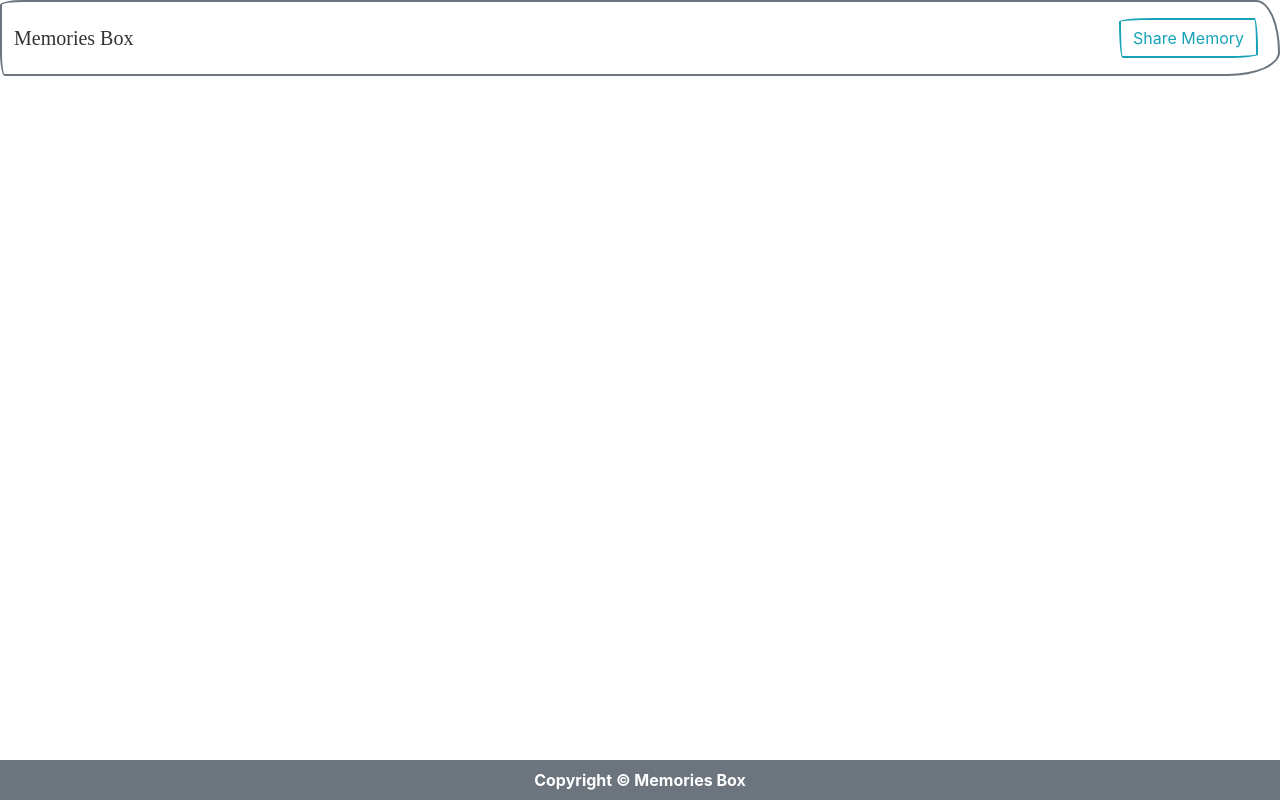
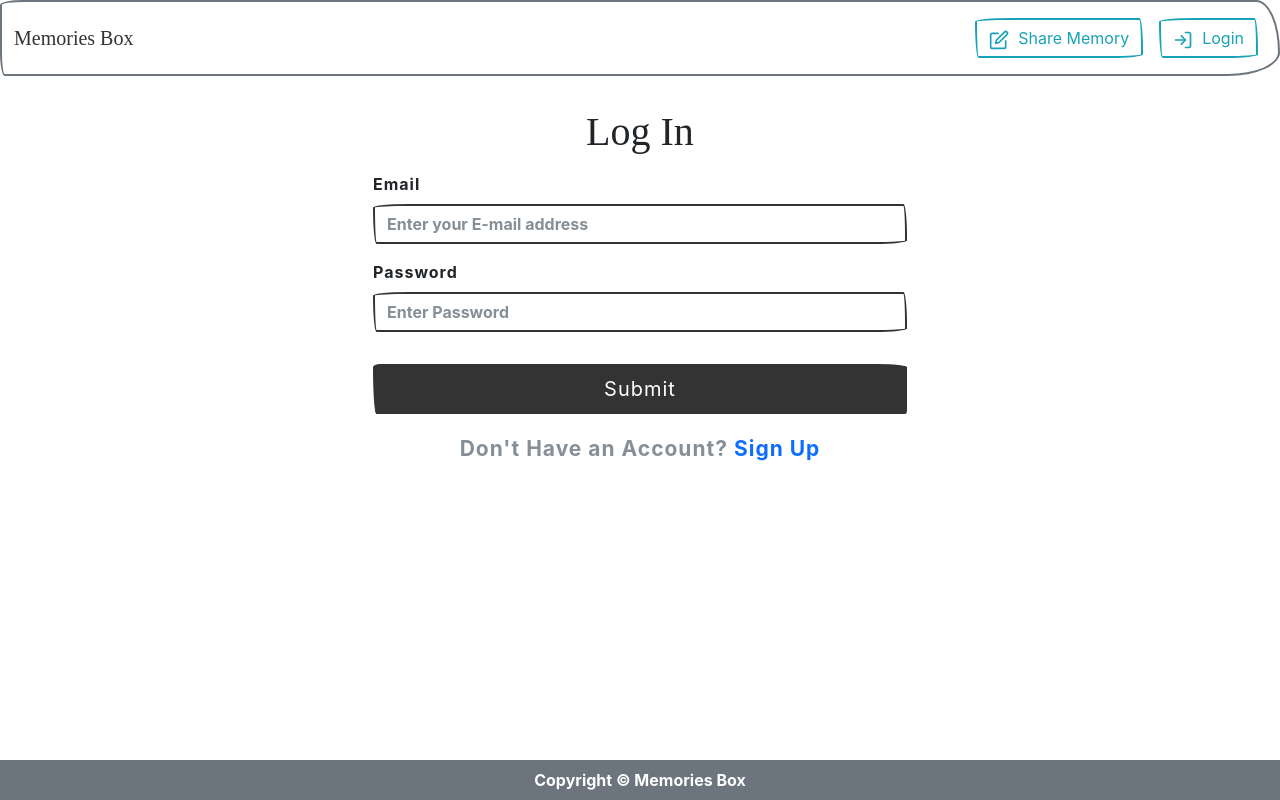
Before and after one commit to YavuzGurdal/memories-box-frontend, a React (Create React App) app: page /auth in a window 1280 px wide. Built offline with nearby package versions, Linux system fonts and the light colour scheme; a web font is replaced by a local one.

Commit message:
login and signup form

```diff
--- a/src/App.js
+++ b/src/App.js
@@ -7,6 +7,7 @@ import Header from './components/Header';
 import Footer from './components/Footer';
 
 import { Container } from 'react-bootstrap'
+import AuthScreen from './Screens/AuthScreen';
 
 
 
@@ -21,6 +22,7 @@ function App() {
             <Route path='/' element={<HomeScreen />} />
             <Route path='/create' element={<CreateScreen />} />
             <Route path='/update/:id' element={<UpdateScreen />} />
+            <Route path='/auth' element={<AuthScreen />} />
           </Routes>
         </Container>
       </main>
--- /dev/null
+++ b/src/Screens/AuthScreen.js
@@ -0,0 +1,117 @@
+import React, { useState } from 'react'
+import { Container, Row, Col, Form, Button } from 'react-bootstrap'
+
+const AuthScreen = () => {
+    const [login, setLogin] = useState(true)
+
+    return (
+        <Container>
+            <Row className='justify-content-center'>
+                <Col xs={12} md={6}>
+                    {
+                        login ?
+                            (
+                                <Form className='align-content-center mt-3'>
+                                    <h1 className='text-center mb-3 text-capitalize'>Log In</h1>
+
+                                    <Form.Group className='mb-3' style={{ letterSpacing: '1px' }}>
+                                        <Form.Label>Email</Form.Label>
+                                        <Form.Control
+                                            type='email'
+                                            placeholder='Enter your E-mail address'
+                                        >
+                                        </Form.Control>
+                                    </Form.Group>
+
+                                    <Form.Group className='mb-3' style={{ letterSpacing: '1px' }}>
+                                        <Form.Label>Password</Form.Label>
+                                        <Form.Control
+                                            type='password'
+                                            placeholder='Enter Password'
+                                        >
+                                        </Form.Control>
+                                    </Form.Group>
+
+                                    <Button style={{ letterSpacing: '1px' }} type='submit' className='my-3 w-100' size="lg" >Submit</Button>
+
+                                    <p className='text-center mb-3 fs-4' style={{ letterSpacing: '1px' }}>
+                                        <Form.Text>
+                                            Don't Have an Account?
+                                            <span
+                                                onClick={(e) => setLogin(!login)}
+                                                style={{ color: '#0d6efd', cursor: 'pointer' }}
+                                            > Sign Up
+                                            </span>
+                                        </Form.Text>
+                                    </p>
+                                </Form>
+                            )
+                            :
+                            (
+                                <Form className='align-content-center mt-3'>
+                                    <h1 className='text-center mb-3 text-capitalize'>Sign Up</h1>
+
+                                    <Form.Group style={{ display: 'flex', letterSpacing: '1px' }} className='mb-3'>
+                                        <Form.Control
+                                            style={{ marginRight: '10px' }}
+                                            type='text'
+                                            placeholder='Name'
+                                        >
+                                        </Form.Control>
+                                        <Form.Control
+                                            style={{ marginLeft: '10px' }}
+                                            type='text'
+                                            placeholder='Surname'
+                                        >
+                                        </Form.Control>
+                                    </Form.Group>
+
+                                    <Form.Group className='mb-3' style={{ letterSpacing: '1px' }}>
+                                        <Form.Label>Email</Form.Label>
+                                        <Form.Control
+                                            type='email'
+                                            placeholder='Enter your E-mail address'
+                                        >
+                                        </Form.Control>
+                                    </Form.Group>
+
+                                    <Form.Group className='mb-3' style={{ letterSpacing: '1px' }}>
+                                        <Form.Label>Password</Form.Label>
+                                        <Form.Control
+                                            type='password'
+                                            placeholder='Enter Password'
+                                        >
+                                        </Form.Control>
+                                    </Form.Group>
+
+                                    <Form.Group className='mb-3' style={{ letterSpacing: '1px' }}>
+                                        <Form.Label>Verify Password</Form.Label>
+                                        <Form.Control
+                                            type='password'
+                                            placeholder='Verify Password'
+                                        >
+                                        </Form.Control>
+                                    </Form.Group>
+
+                                    <Button style={{ letterSpacing: '1px' }} type='submit' className='my-3 w-100' size="lg" >Submit</Button>
+
+                                    <p className='text-center mb-3 fs-4' style={{ letterSpacing: '1px' }}>
+                                        <Form.Text>
+                                            Already Have an Account?
+                                            <span
+                                                onClick={(e) => setLogin(!login)}
+                                                style={{ color: '#0d6efd', cursor: 'pointer' }}
+                                            > Login
+                                            </span>
+                                        </Form.Text>
+                                    </p>
+                                </Form>
+                            )
+                    }
+                </Col>
+            </Row>
+        </Container>
+    )
+}
+
+export default AuthScreen
--- a/src/components/Header.js
+++ b/src/components/Header.js
@@ -1,6 +1,9 @@
 import React from 'react'
 import { Container, Navbar, Nav, Button } from 'react-bootstrap'
 import { LinkContainer } from 'react-router-bootstrap' // bu neyi sariyorsa ona basinca belirttigimiz linke gidiyor
+
+import { FiEdit } from 'react-icons/fi';
+import { FiLogIn } from 'react-icons/fi';
 
 const Header = () => {
     return (
@@ -21,7 +24,12 @@ const Header = () => {
                         >
                             <LinkContainer to='/create' >
                                 <Nav.Link>
-                                    <Button variant='outline-info' >Share Memory</Button>
+                                    <Button variant='outline-info' ><FiEdit size={20} />&nbsp; Share Memory</Button>
+                                </Nav.Link>
+                            </LinkContainer>
+                            <LinkContainer to='/auth' >
+                                <Nav.Link>
+                                    <Button variant='outline-info' ><FiLogIn size={20} />&nbsp; Login</Button>
                                 </Nav.Link>
                             </LinkContainer>
                         </Nav>
```
